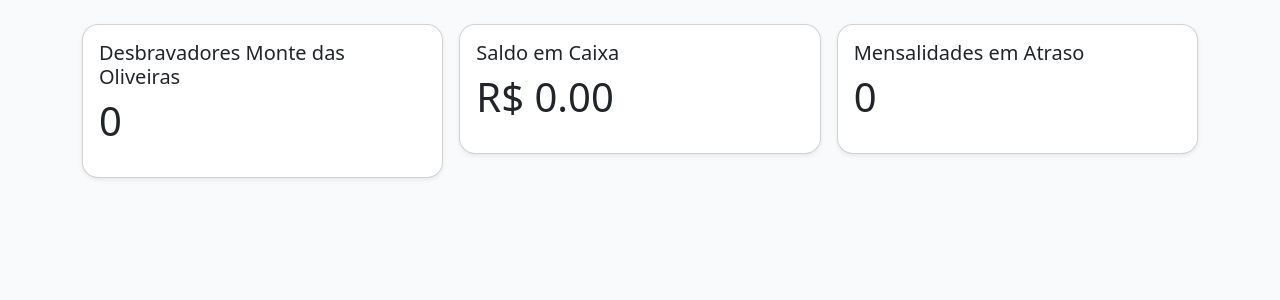
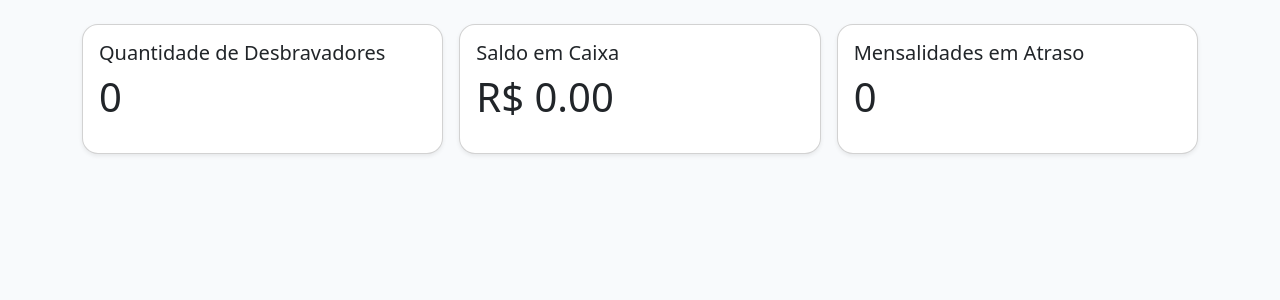
Before and after one commit to matheusnunesdacruz/desbravadores_app_demo, a FastAPI app: page / in a window 1280 px wide. Shown: the part 56-356 px from the top of the page. Run offline with FastAPI, Linux system fonts and the light colour scheme; some libraries are stand-ins or nearby versions.

Commit message:
Update home.html
Alterando escrita do CARD

```diff
--- a/app/templates/home.html
+++ b/app/templates/home.html
@@ -4,7 +4,7 @@
   <div class="col-md-4">
     <div class="card shadow-sm">
       <div class="card-body">
-        <h5 class="card-title">Desbravadores Monte das Oliveiras</h5>
+        <h5 class="card-title">Quantidade de Desbravadores</h5>
         <p class="display-6">{{ total_desbravadores }}</p>
       </div>
     </div>
```
